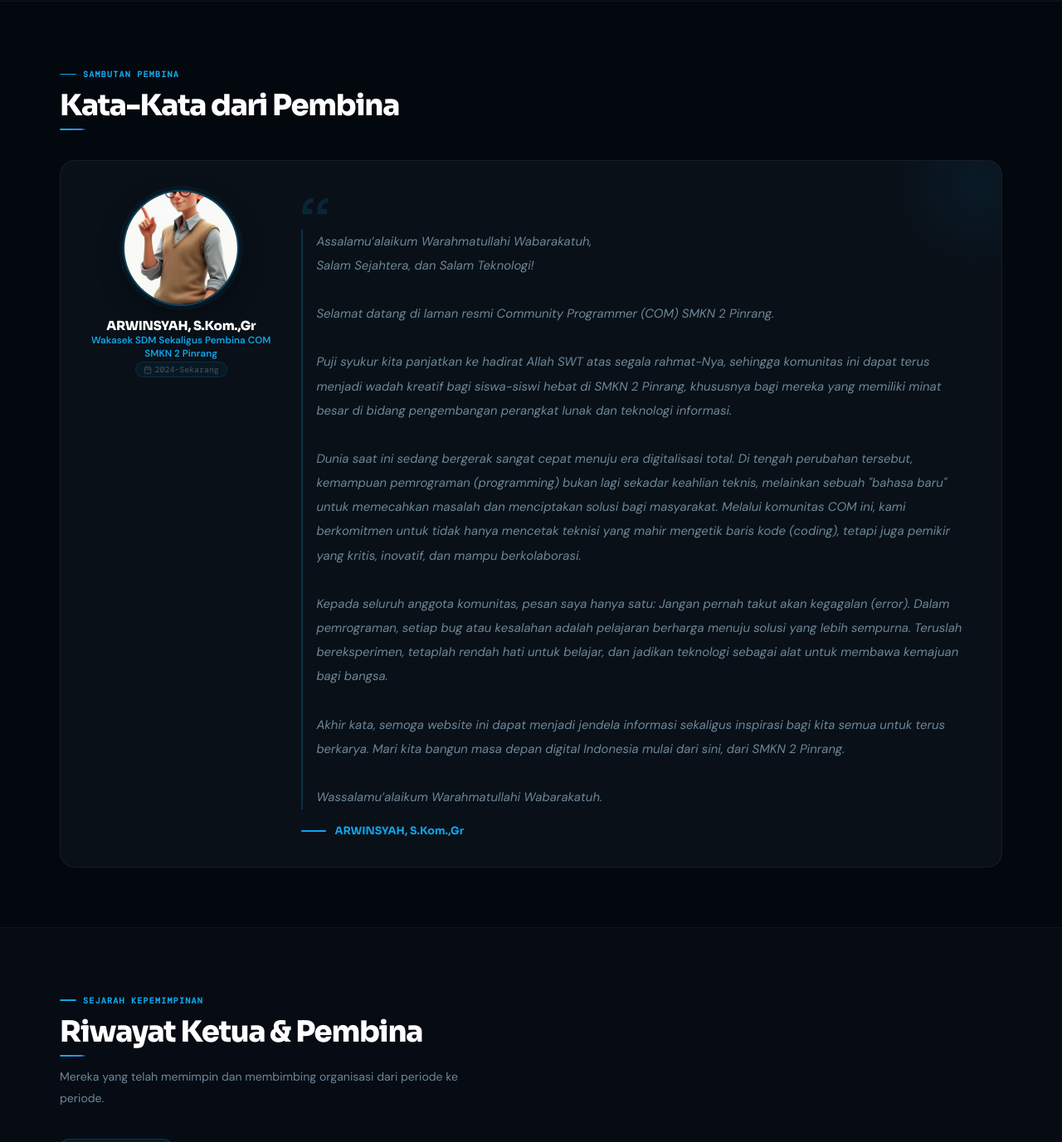
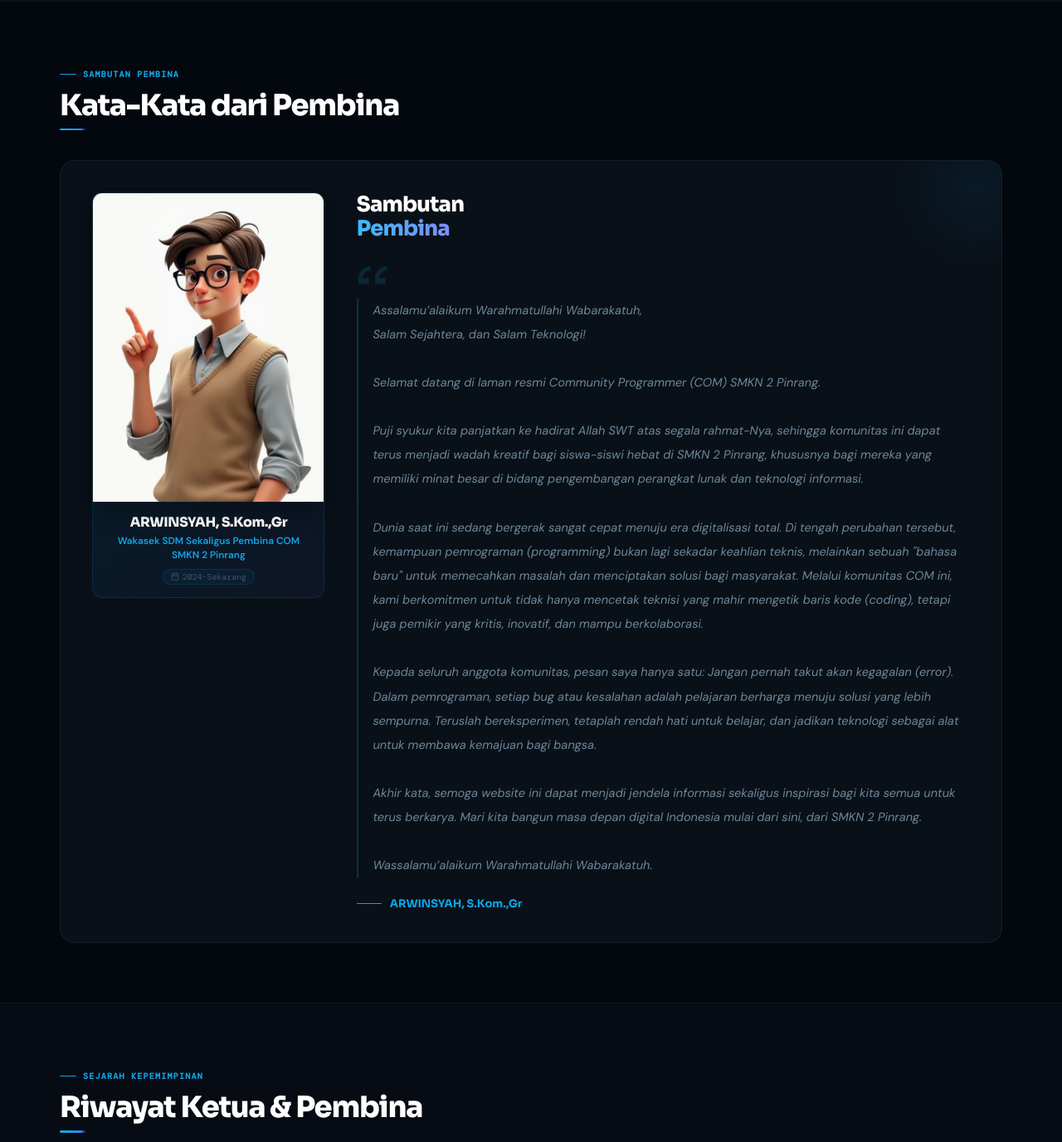
Before and after one commit to comsmakda/comsmkn2prg, a PHP site: page / in a window 1280 px wide. Shown: the part 2064-3441 px from the top of the page at 83% size. Run offline with PHP 8.4, Linux system fonts and the light colour scheme; data comes from the database, SQL or seed files in the repository.

Commit message:
update  foto pembina

```diff
--- a/app/views/pages/home.php
+++ b/app/views/pages/home.php
@@ -311,7 +311,6 @@ $og_sitename = $og_title;
   display: flex; align-items: center; justify-content: center;
   color: var(--c-sky); flex-shrink: 0;
 }
-/* Logo di mosaic card */
 .hm-logo-wrap {
   width: 38px; height: 38px; border-radius: 9px;
   overflow: hidden; flex-shrink: 0;
@@ -471,16 +470,17 @@ $og_sitename = $og_title;
 .vm-item h3 { font-family: var(--font-display); font-size: .85rem; font-weight: 700; color: #fff; margin-bottom: .3rem; }
 .vm-item p  { font-size: .79rem; color: var(--c-muted2); line-height: 1.76; }
 
-/* ─── SAMBUTAN ───────────────────────────────────────────────── */
+/* ─── SAMBUTAN ── UPDATED: format foto persegi seperti SMKN 2 Pinrang ── */
 .sambutan-section { background: var(--c-bg); }
+
 .sambutan-box {
   background: var(--c-surface2);
   border: 1px solid var(--c-border);
   border-radius: 18px;
-  padding: 2.2rem;
+  padding: 2.4rem;
   display: grid;
-  grid-template-columns: 220px 1fr;
-  gap: 2.2rem;
+  grid-template-columns: 280px 1fr;
+  gap: 2.4rem;
   align-items: start;
   position: relative; overflow: hidden;
   margin-top: 2.2rem;
@@ -492,38 +492,112 @@ $og_sitename = $og_title;
   background: radial-gradient(circle, rgba(14,165,233,.07) 0%, transparent 70%);
   pointer-events: none;
 }
+
+/* Kolom kiri: foto + identitas */
 .sambutan-photo-col {
-  display: flex; flex-direction: column; align-items: center;
-  gap: .9rem; text-align: center;
-}
-.sambutan-ring {
-  width: 140px; height: 140px; border-radius: 50%;
-  border: 2px solid rgba(14,165,233,.3);
-  box-shadow: 0 0 0 5px rgba(14,165,233,.06), 0 10px 30px rgba(0,0,0,.4);
-  overflow: hidden; flex-shrink: 0;
+  display: flex;
+  flex-direction: column;
+  align-items: center;
+  gap: 0;
+}
+
+/* Foto persegi/rectangular seperti SMKN 2 Pinrang */
+.sambutan-photo-frame {
+  width: 100%;
+  aspect-ratio: 3/4;
+  border-radius: 12px;
+  overflow: hidden;
+  border: 1px solid var(--c-border);
   background: var(--c-surface3);
-  display: flex; align-items: center; justify-content: center;
-}
-.sambutan-ring img { width: 100%; height: 100%; object-fit: cover; display: block; }
-.sambutan-name  { font-family: var(--font-display); font-size: .95rem; font-weight: 800; color: #fff; letter-spacing: -.02em; }
-.sambutan-role  { font-size: .73rem; color: var(--c-sky); font-weight: 600; }
-.sambutan-masa  {
+  box-shadow: 0 8px 32px rgba(0,0,0,.4), 0 0 0 1px rgba(14,165,233,.08);
+  position: relative;
+  flex-shrink: 0;
+}
+.sambutan-photo-frame img {
+  width: 100%; height: 100%;
+  object-fit: cover; object-position: center top;
+  display: block;
+}
+.sambutan-photo-placeholder {
+  width: 100%; height: 100%;
+  display: flex; flex-direction: column; align-items: center; justify-content: center; gap: .75rem;
+  color: var(--c-muted);
+}
+.sambutan-photo-placeholder svg { opacity: .35; }
+
+/* Label identitas di bawah foto */
+.sambutan-identity {
+  width: 100%;
+  background: linear-gradient(135deg, rgba(14,165,233,.08) 0%, rgba(99,102,241,.06) 100%);
+  border: 1px solid rgba(14,165,233,.15);
+  border-top: none;
+  border-radius: 0 0 12px 12px;
+  padding: .9rem 1rem;
+  text-align: center;
+}
+.sambutan-photo-frame + .sambutan-identity {
+  margin-top: -1px;
+  border-radius: 0 0 12px 12px;
+}
+/* Reattach identity box flush to photo */
+.sambutan-photo-col .sambutan-photo-frame { border-radius: 12px 12px 0 0; border-bottom: none; }
+
+.sambutan-name {
+  font-family: var(--font-display);
+  font-size: 1rem; font-weight: 800;
+  color: #fff; letter-spacing: -.02em;
+  margin-bottom: .25rem;
+}
+.sambutan-role {
+  font-size: .74rem; color: var(--c-sky);
+  font-weight: 600; line-height: 1.45;
+  margin-bottom: .4rem;
+}
+.sambutan-masa {
   display: inline-flex; align-items: center; gap: 4px;
   font-family: var(--font-mono); font-size: .62rem; color: var(--c-muted);
   background: rgba(14,165,233,.06); border: 1px solid rgba(14,165,233,.14);
-  border-radius: 99px; padding: 2px 9px; margin-top: 2px;
+  border-radius: 99px; padding: 2px 9px;
+}
+
+/* Kolom kanan: isi sambutan */
+.sambutan-content-col {
+  position: relative; z-index: 1;
+  display: flex; flex-direction: column;
+}
+.sambutan-content-title {
+  font-family: var(--font-display);
+  font-size: clamp(1.25rem, 2vw, 1.65rem);
+  font-weight: 800; color: #fff;
+  letter-spacing: -.03em;
+  margin-bottom: 1.2rem;
+  line-height: 1.15;
+}
+.sambutan-content-title span {
+  background: linear-gradient(125deg, #38bdf8 0%, #818cf8 100%);
+  -webkit-background-clip: text;
+  -webkit-text-fill-color: transparent;
+  background-clip: text;
+}
+.sambutan-quote-icon {
+  color: rgba(14,165,233,.12); margin-bottom: .6rem; display: block;
 }
 .sambutan-content {
-  font-size: .93rem; color: var(--c-muted2); line-height: 1.96;
+  font-size: .91rem; color: var(--c-muted2);
+  line-height: 2;
   font-style: italic;
-  padding-left: 1rem;
+  padding-left: 1.1rem;
   border-left: 2px solid rgba(14,165,233,.22);
-  position: relative; z-index: 1;
-}
-.sambutan-quote-icon { color: rgba(14,165,233,.1); margin-bottom: .75rem; display: block; }
-.sambutan-sig { display: flex; align-items: center; gap: 10px; margin-top: 1.1rem; }
+}
+.sambutan-sig {
+  display: flex; align-items: center; gap: 10px;
+  margin-top: 1.4rem;
+}
 .sambutan-sig-line { width: 30px; height: 1.5px; background: var(--c-sky); border-radius: 2px; }
-.sambutan-sig span { font-family: var(--font-display); font-size: .8rem; font-weight: 700; color: var(--c-sky); }
+.sambutan-sig span {
+  font-family: var(--font-display); font-size: .82rem;
+  font-weight: 700; color: var(--c-sky);
+}
 
 /* ─── RIWAYAT ────────────────────────────────────────────────── */
 .riwayat-section { background: var(--c-surface); }
@@ -820,6 +894,7 @@ $og_sitename = $og_title;
   .gallery-grid    { grid-template-columns: repeat(2, 1fr); grid-auto-rows: 175px; }
   .gallery-item:nth-child(1),
   .gallery-item:nth-child(4) { grid-column: 1 / -1; }
+  .sambutan-box    { grid-template-columns: 220px 1fr; gap: 2rem; }
 }
 
 @media (max-width: 768px) {
@@ -844,9 +919,12 @@ $og_sitename = $og_title;
   .cta-box p       { margin-left: auto; margin-right: auto; }
   .contact-grid    { grid-template-columns: 1fr; }
   .contact-card-span { grid-column: 1 / -1; }
-  .sambutan-box    { grid-template-columns: 1fr; padding: 1.6rem; gap: 1.5rem; }
-  .sambutan-photo-col { flex-direction: row; text-align: left; gap: 1rem; align-items: center; }
-  .sambutan-ring   { width: 90px; height: 90px; flex-shrink: 0; }
+  /* Sambutan mobile: stack vertikal */
+  .sambutan-box    { grid-template-columns: 1fr; padding: 1.6rem; gap: 1.8rem; }
+  .sambutan-photo-col { flex-direction: row; align-items: flex-end; gap: 1.2rem; }
+  .sambutan-photo-frame { width: 130px; flex-shrink: 0; aspect-ratio: 3/4; }
+  .sambutan-identity { border-radius: 0 0 10px 10px; }
+  .sambutan-photo-frame { border-radius: 10px 10px 0 0; }
   .riwayat-cards   { grid-template-columns: repeat(2, 1fr); }
   .section-pad     { padding: 3.5rem 0; }
   .section-wrap    { padding: 0 1.25rem; }
@@ -871,7 +949,8 @@ $og_sitename = $og_title;
   .contact-val     { font-size: .82rem; word-break: break-all; }
   .riwayat-cards   { grid-template-columns: 1fr; }
   .sambutan-content { font-size: .86rem; }
-  .sambutan-photo-col { flex-direction: column; text-align: center; }
+  .sambutan-photo-col { flex-direction: column; align-items: center; }
+  .sambutan-photo-frame { width: 100%; max-width: 200px; }
   .section-wrap    { padding: 0 1rem; }
 }
 </style>
@@ -1101,7 +1180,7 @@ $tickerAll   = array_merge($tickerItems, $tickerItems);
 
 <div class="section-divider"></div>
 
-<!-- ══ SAMBUTAN ══ -->
+<!-- ══ SAMBUTAN ══ UPDATED: foto persegi seperti SMKN 2 Pinrang ══ -->
 <?php if (($settings['sambutan_show']['value'] ?? '1') === '1'): ?>
 <section class="sambutan-section section-pad" id="sambutan">
   <div class="section-wrap">
@@ -1112,19 +1191,26 @@ $tickerAll   = array_merge($tickerItems, $tickerItems);
     <h2 class="section-title" data-reveal data-delay="1">Kata-Kata dari Pembina</h2>
 
     <div class="sambutan-box" data-reveal data-delay="2">
+
+      <!-- Kolom kiri: foto persegi + identitas di bawah foto -->
       <div class="sambutan-photo-col">
         <?php $pembinaFoto = $settings['pembina_foto']['value'] ?? ''; ?>
-        <div class="sambutan-ring">
+        <div class="sambutan-photo-frame">
           <?php if ($pembinaFoto): ?>
-            <img src="<?= UPLOAD_URL . '/' . htmlspecialchars($pembinaFoto) ?>" alt="Foto Pembina COM SMKN 2 Pinrang" loading="lazy">
+            <img src="<?= UPLOAD_URL . '/' . htmlspecialchars($pembinaFoto) ?>"
+                 alt="Foto Pembina COM SMKN 2 Pinrang"
+                 loading="lazy">
           <?php else: ?>
-            <svg width="44" height="44" fill="none" stroke="currentColor" stroke-width="1.2" viewBox="0 0 24 24" color="#0ea5e9">
-              <path d="M20 21v-2a4 4 0 0 0-4-4H8a4 4 0 0 0-4 4v2"/>
-              <circle cx="12" cy="7" r="4"/>
-            </svg>
+            <div class="sambutan-photo-placeholder">
+              <svg width="48" height="48" fill="none" stroke="currentColor" stroke-width="1" viewBox="0 0 24 24" color="#0ea5e9">
+                <path d="M20 21v-2a4 4 0 0 0-4-4H8a4 4 0 0 0-4 4v2"/>
+                <circle cx="12" cy="7" r="4"/>
+              </svg>
+            </div>
           <?php endif; ?>
         </div>
-        <div>
+        <!-- Identitas menempel di bawah foto -->
+        <div class="sambutan-identity">
           <div class="sambutan-name"><?= htmlspecialchars($settings['pembina_nama']['value'] ?? 'Nama Pembina') ?></div>
           <div class="sambutan-role"><?= htmlspecialchars($settings['pembina_jabatan']['value'] ?? 'Guru Pembina') ?></div>
           <?php if (!empty($settings['pembina_masa']['value'])): ?>
@@ -1136,8 +1222,12 @@ $tickerAll   = array_merge($tickerItems, $tickerItems);
         </div>
       </div>
 
-      <div>
-        <svg class="sambutan-quote-icon" width="36" height="36" viewBox="0 0 44 44" fill="none">
+      <!-- Kolom kanan: isi sambutan -->
+      <div class="sambutan-content-col">
+        <div class="sambutan-content-title">
+          Sambutan<br><span>Pembina</span>
+        </div>
+        <svg class="sambutan-quote-icon" width="40" height="40" viewBox="0 0 44 44" fill="none">
           <path d="M8 28c0-5.52 4.48-10 10-10V12C9.4 12 2 19.4 2 28v8h14V28H8zm22 0c0-5.52 4.48-10 10-10V12c-8.6 0-16 7.4-16 16v8h14V28h-8z" fill="rgba(14,165,233,0.15)"/>
         </svg>
         <div class="sambutan-content">
@@ -1151,6 +1241,7 @@ $tickerAll   = array_merge($tickerItems, $tickerItems);
           <span><?= htmlspecialchars($settings['pembina_nama']['value'] ?? 'Pembina') ?></span>
         </div>
       </div>
+
     </div>
   </div>
 </section>
```
